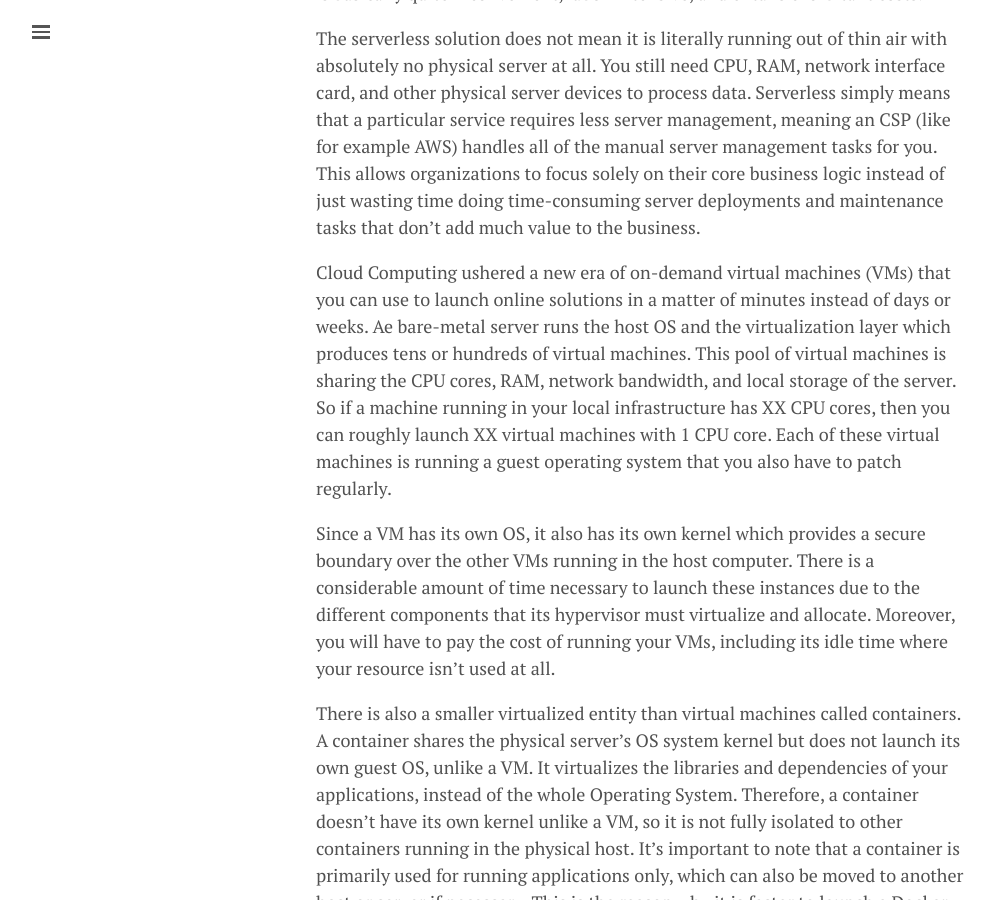
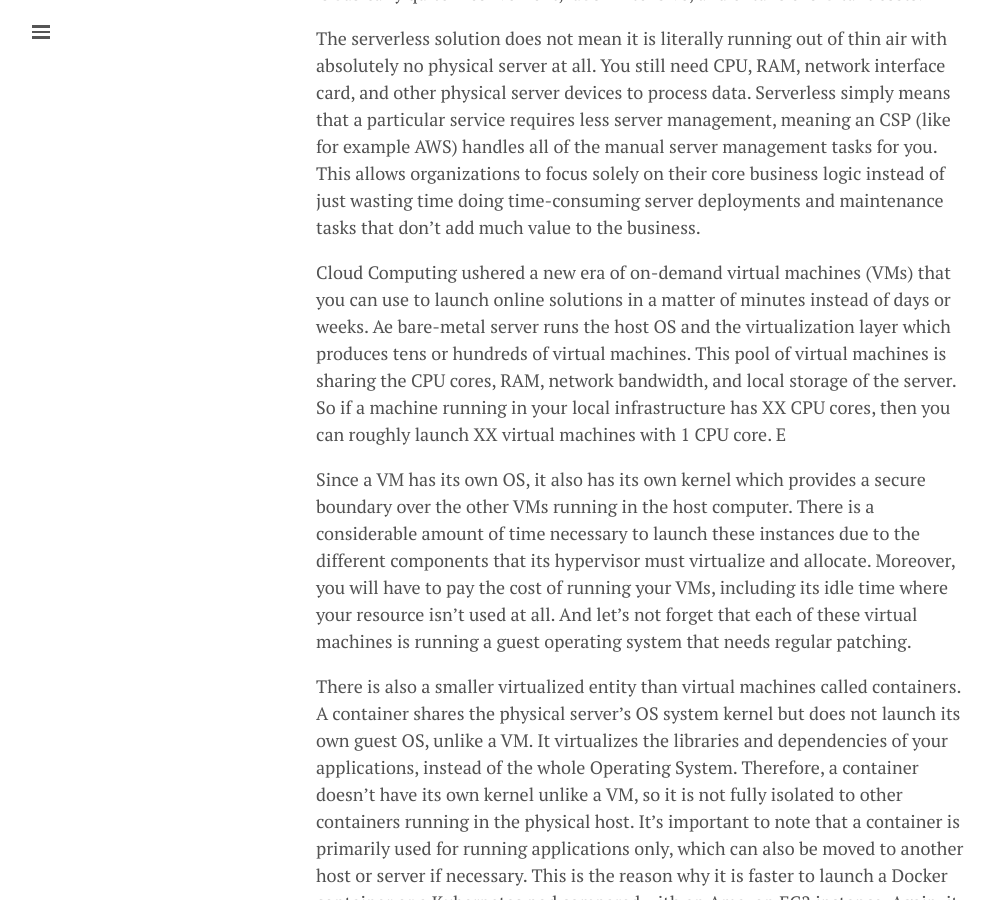
Before and after one commit to lgeurts/lgeurts.github.io, a Jekyll site: the page built from _posts/2022-03-29-what-is-serverless-computing.md, in a window 1280 px wide and 900 px high, scrolled down 463 px. Shown: the whole window, without its empty margins (0-995 px from the left). Built offline with Jekyll 4.4.1, drawn with Linux system fonts in a browser that asks for light colours; nearby versions of some CDN libraries; comment, search, counter and statistics services are not loaded.

Commit message:
Update 2022-03-29-what-is-serverless-computing.md

```diff
--- a/_posts/2022-03-29-what-is-serverless-computing.md
+++ b/_posts/2022-03-29-what-is-serverless-computing.md
@@ -15,9 +15,9 @@
 
 The serverless solution does not mean it is literally running out of thin air with absolutely no physical server at all. You still need CPU, RAM, network interface card, and other physical server devices to process data. Serverless simply means that a particular service requires less server management, meaning an CSP (like for example AWS) handles all of the manual server management tasks for you. This allows organizations to focus solely on their core business logic instead of just wasting time doing time-consuming server deployments and maintenance tasks that don’t add much value to the business.
 
-Cloud Computing ushered a new era of on-demand virtual machines (VMs) that you can use to launch online solutions in a matter of minutes instead of days or weeks. Ae bare-metal server runs the host OS and the virtualization layer which produces tens or hundreds of virtual machines. This pool of virtual machines is sharing the CPU cores, RAM, network bandwidth, and local storage of the server. So if a machine running in your local infrastructure has XX CPU cores, then you can roughly launch XX virtual machines with 1 CPU core. Each of these virtual machines is running a guest operating system that you also have to patch regularly.
+Cloud Computing ushered a new era of on-demand virtual machines (VMs) that you can use to launch online solutions in a matter of minutes instead of days or weeks. Ae bare-metal server runs the host OS and the virtualization layer which produces tens or hundreds of virtual machines. This pool of virtual machines is sharing the CPU cores, RAM, network bandwidth, and local storage of the server. So if a machine running in your local infrastructure has XX CPU cores, then you can roughly launch XX virtual machines with 1 CPU core. E
 
-Since a VM has its own OS, it also has its own kernel which provides a secure boundary over the other VMs running in the host computer. There is a considerable amount of time necessary to launch these instances due to the different components that its hypervisor must virtualize and allocate. Moreover, you will have to pay the cost of running your VMs, including its idle time where your resource isn’t used at all.
+Since a VM has its own OS, it also has its own kernel which provides a secure boundary over the other VMs running in the host computer. There is a considerable amount of time necessary to launch these instances due to the different components that its hypervisor must virtualize and allocate. Moreover, you will have to pay the cost of running your VMs, including its idle time where your resource isn’t used at all. And let's not forget that each of these virtual machines is running a guest operating system that needs regular patching.
 
 There is also a smaller virtualized entity than virtual machines called containers. A container shares the physical server’s OS system kernel but does not launch its own guest OS, unlike a VM. It virtualizes the libraries and dependencies of your applications, instead of the whole Operating System. Therefore, a container doesn’t have its own kernel unlike a VM, so it is not fully isolated to other containers running in the physical host. It’s important to note that a container is primarily used for running applications only, which can also be moved to another host or server if necessary. This is the reason why it is faster to launch a Docker container or a Kubernetes pod compared with an Amazon EC2 instance. Again, it is smaller than a virtual machine and doesn’t run its own guest operating system. A container also works continuously so you will be billed for the total time that this container is running.
 
```
